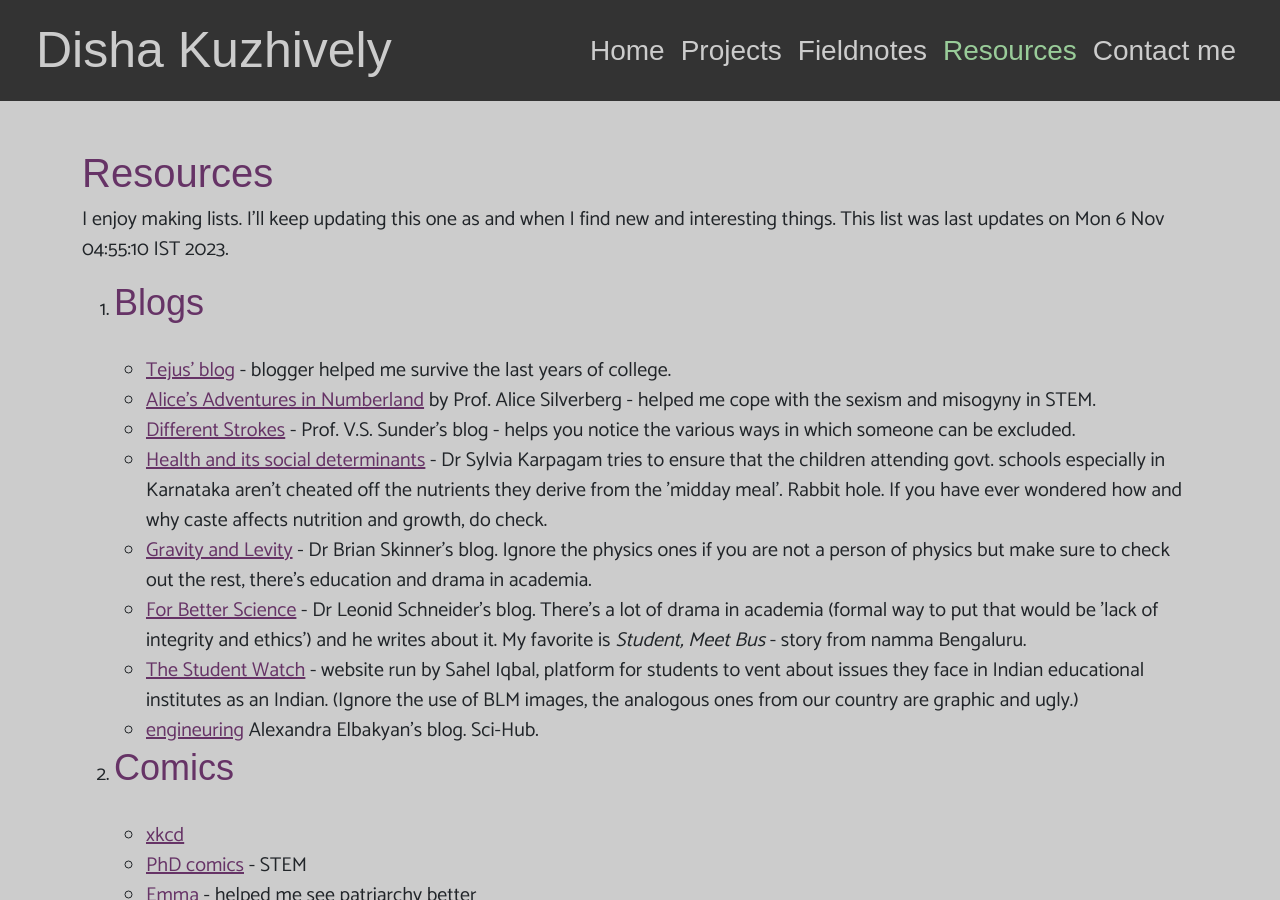
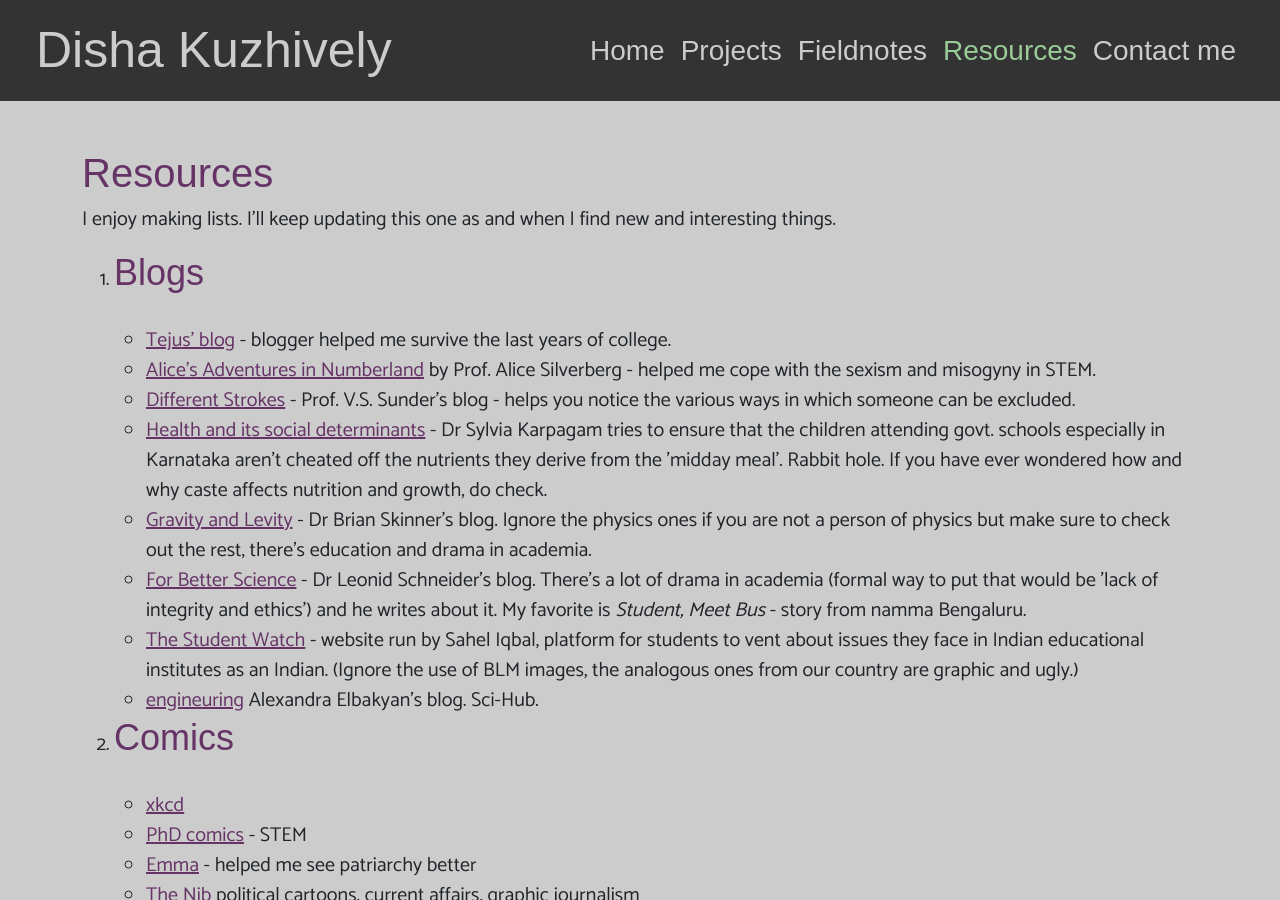
Before and after one commit to dishajk/dishajk.github.io, a Jekyll site: the page built from resources.html, in a window 1280 px wide and 900 px high. Built offline with Jekyll 4.4.1, drawn with Linux system fonts in a browser that asks for light colours; nearby versions of some CDN libraries; some web fonts are replaced; some of the changed text lies outside the part shown.

```diff
--- a/_projects/webdev.html
+++ b/_projects/webdev.html
@@ -1,6 +1,6 @@
 ---
 name: Web Design and Development
-date: 2023-08-06
+date: 2023-11-14
 ---
 <section>
 <p>Webpages that I designed and/or developed</p>
--- a/projects.html
+++ b/projects.html
@@ -1,5 +1,5 @@
 ---
-date: Tue 14 Nov 03:11:13 IST 2023
+date: Tue 14 Nov 11:37:37 IST 2023
 title: Projects
 layout: default
 ---
--- a/resources.html
+++ b/resources.html
@@ -1,11 +1,11 @@
 ---
-date: Sun 5 Nov 17:49:09 IST 2023
+date: Mon 6 Nov 04:55:10 IST 2023
 title: Resources
 layout: default
 ---
 <div class="container">
     <h1>Resources</h1>
-    <p>I enjoy making lists.  I'll keep updating this one as and when I find new and interesting things. This list was last updates on Mon  6 Nov 04:55:10 IST 2023.</p>
+    <p>I enjoy making lists.  I'll keep updating this one as and when I find new and interesting things.</p>
     <ol>
         {% for resource in site.resources %}
           <li>
```
Also changed, not shown: _data/webDev.yml (+9 -0 lines).
